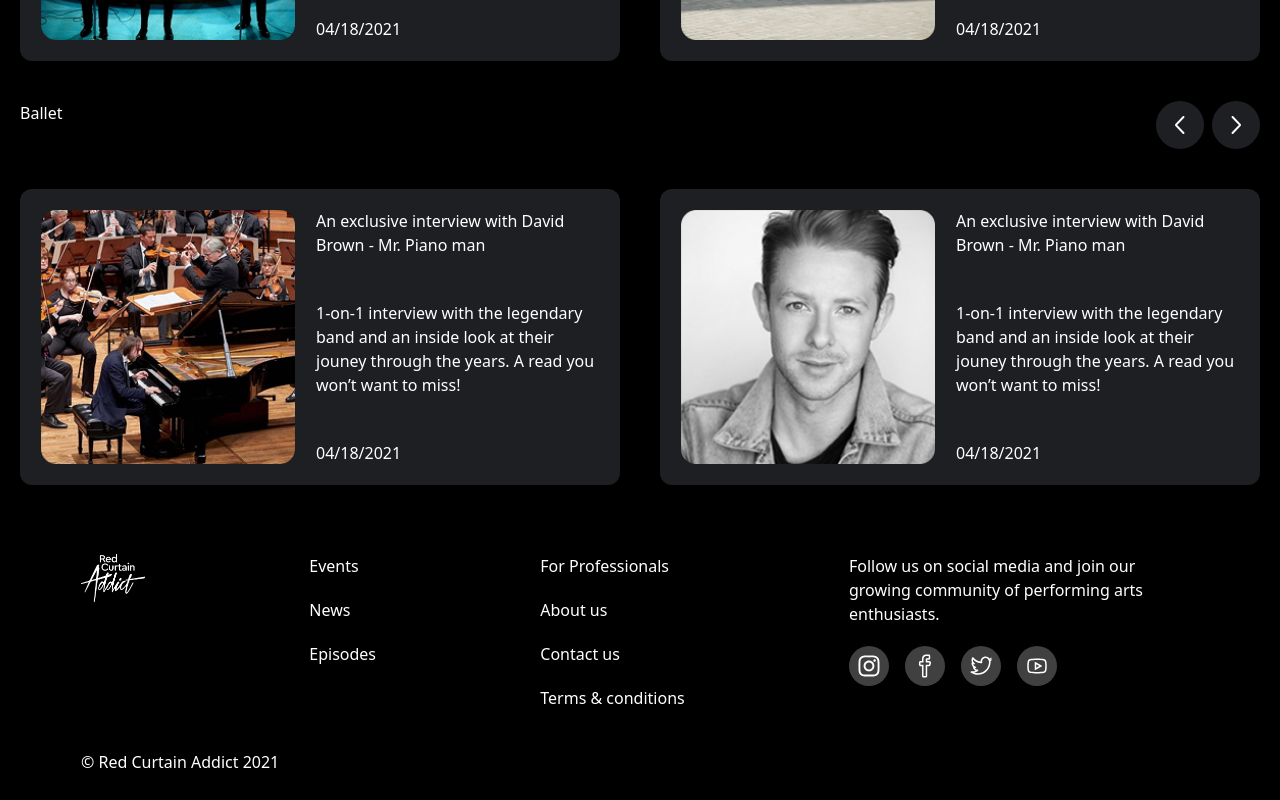
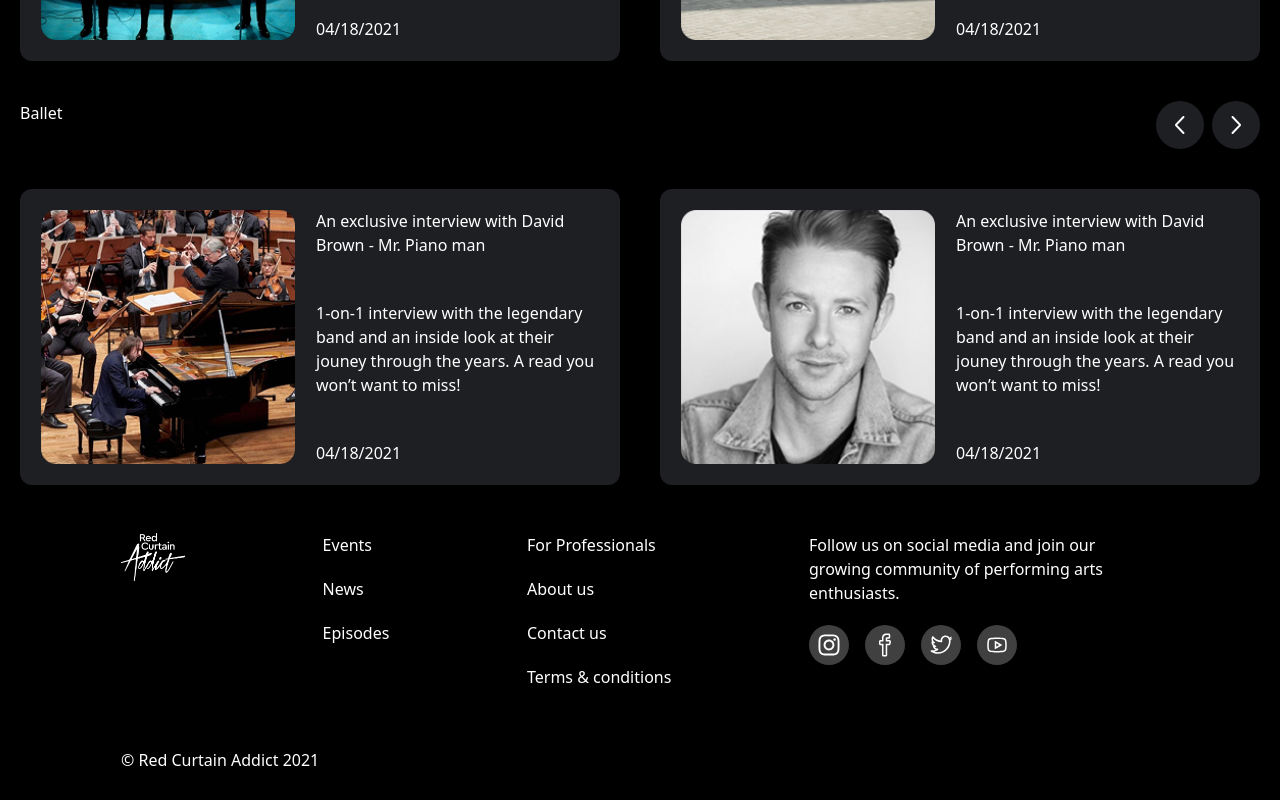
Before and after one commit to jrjrspnl/squad-react-06, a React (Vite) app in the folder Four-end-coders/: page / in a window 1280 px wide. Shown: the part 1615-2415 px from the top of the page. Built offline with nearby package versions, Linux system fonts and the light colour scheme.

Commit message:
Modified the padding for footer

```diff
--- a/Four-end-coders/src/components/Footer.jsx
+++ b/Four-end-coders/src/components/Footer.jsx
@@ -6,7 +6,7 @@ import { LiaYoutube } from "react-icons/lia";
 
 const Footer = () => {
     return (
-        <div className="w-full min-h-[294.5px]  pt-[40px] px-20 pb-4 border bg-black flex flex-col justify-evenly">
+        <div className="w-full min-h-[294.5px] px-30 border bg-black flex flex-col justify-evenly">
 
             <div className="text-white flex flex-wrap justify-between gap-8 pb-8">
 
```
